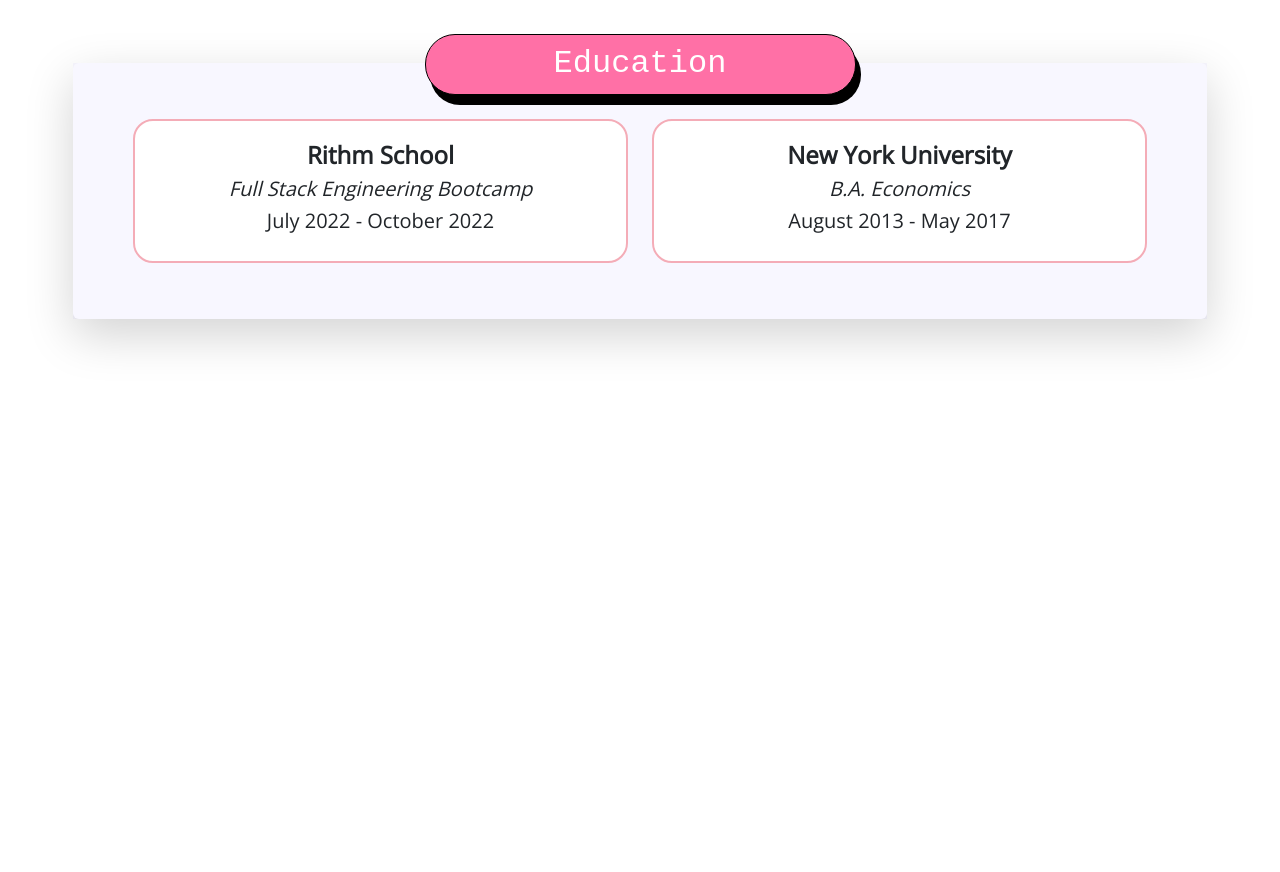
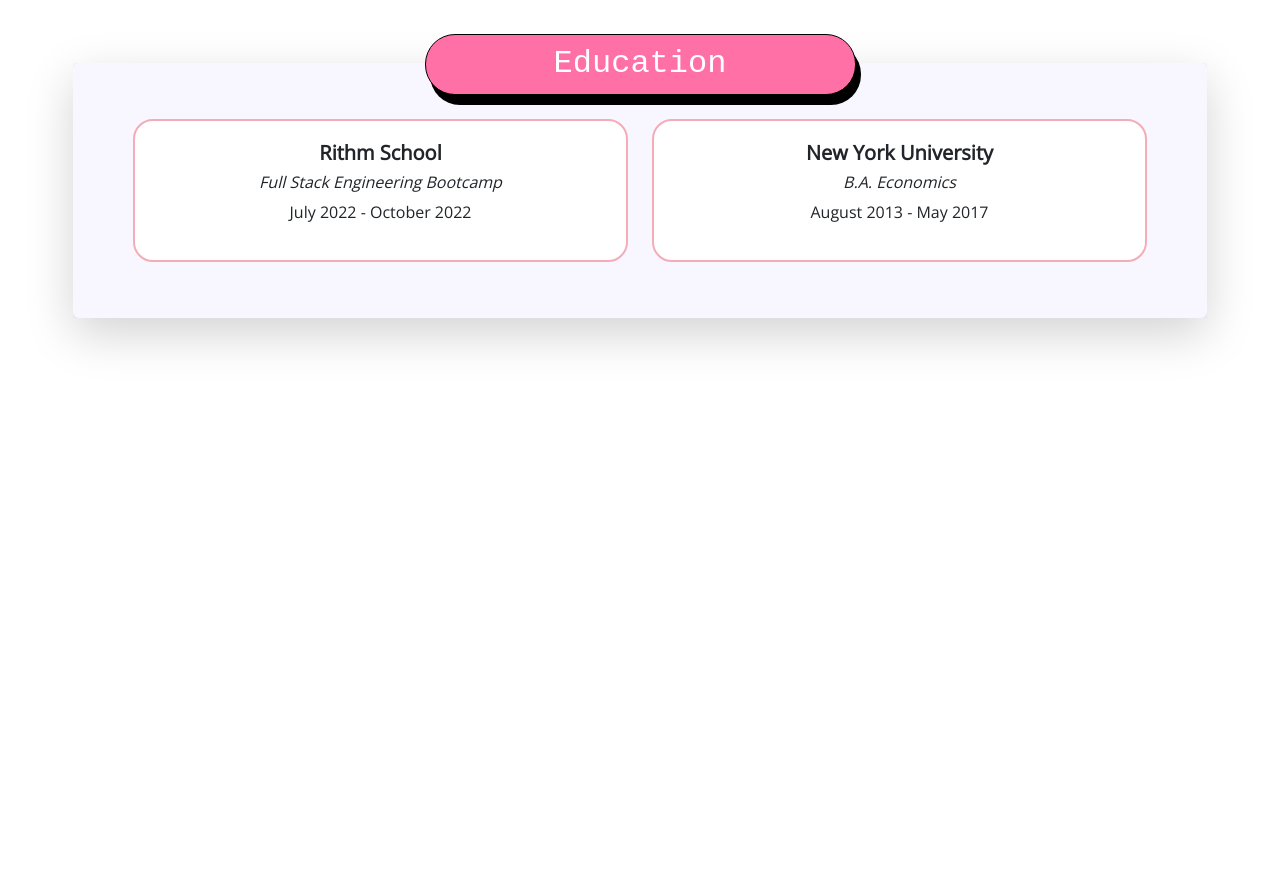
Before and after one commit to brendaliu2/personalpage2, a React (Create React App) app: page / in a window 1280 px wide. Shown: the part 4860-5732 px from the top of the page. Built offline with nearby package versions, Linux system fonts and the light colour scheme.

Commit message:
fix headings for accessibility

```diff
--- a/src/Education/Education.js
+++ b/src/Education/Education.js
@@ -31,16 +31,16 @@
             <Row className='pt-2'>
               <Col sm={12} md={6} className='mb-2'>
                 <div className='education-card'>
-                  <h4><b>Rithm School</b></h4>
-                  <h5><i>Full Stack Engineering Bootcamp</i></h5>
-                  <h5>July 2022 - October 2022</h5>
+                  <h5><b>Rithm School</b></h5>
+                  <h6><i>Full Stack Engineering Bootcamp</i></h6>
+                  <p>July 2022 - October 2022</p>
                 </div>
               </Col>
               <Col sm={12} md={6}>
                 <div className='education-card'>
-                  <h4><b>New York University</b></h4>
-                  <h5><i>B.A. Economics</i></h5>
-                  <h5>August 2013 - May 2017</h5>
+                  <h5><b>New York University</b></h5>
+                  <h6><i>B.A. Economics</i></h6>
+                  <p>August 2013 - May 2017</p>
                 </div>
               </Col>
             </Row>
```
